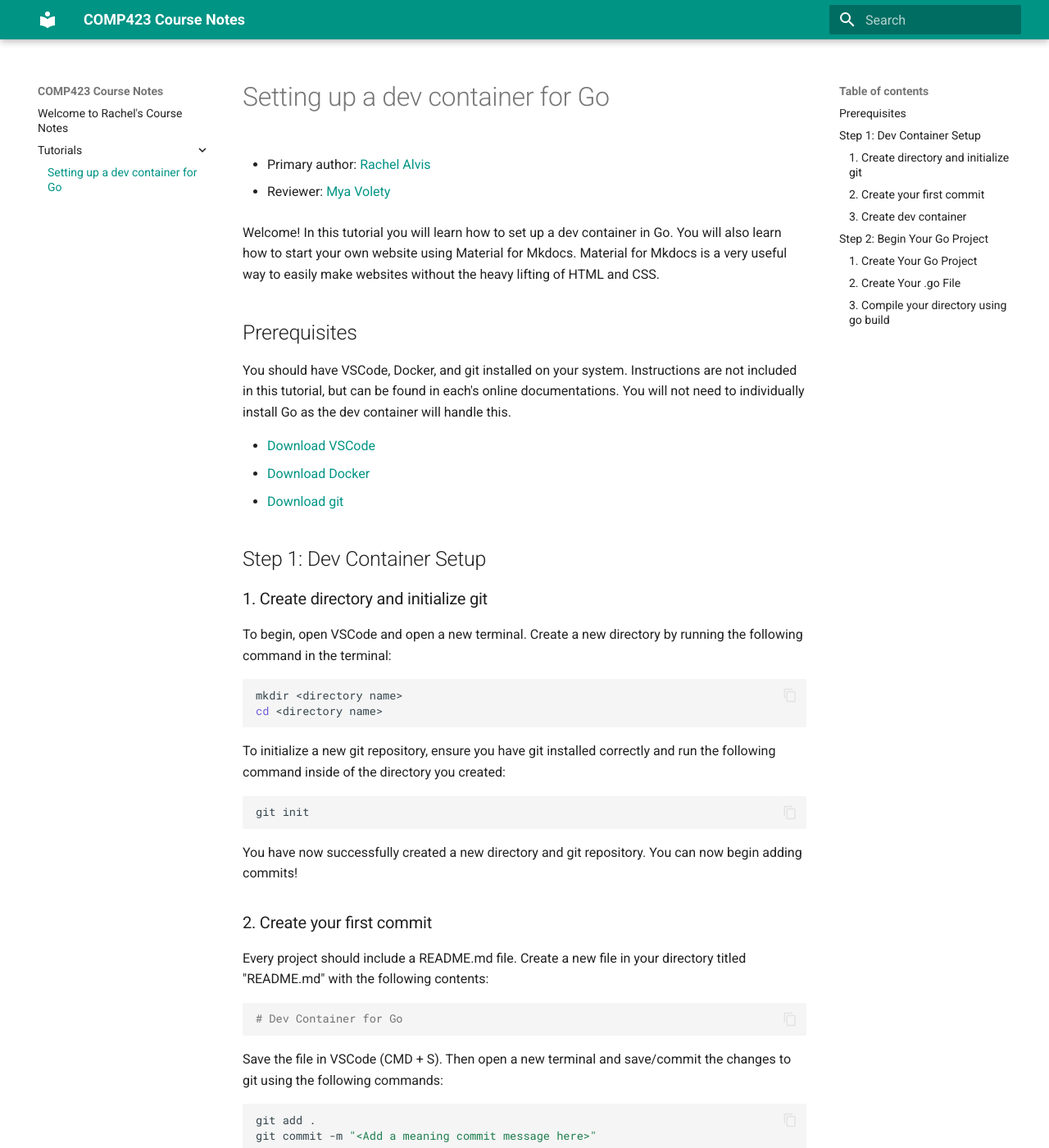
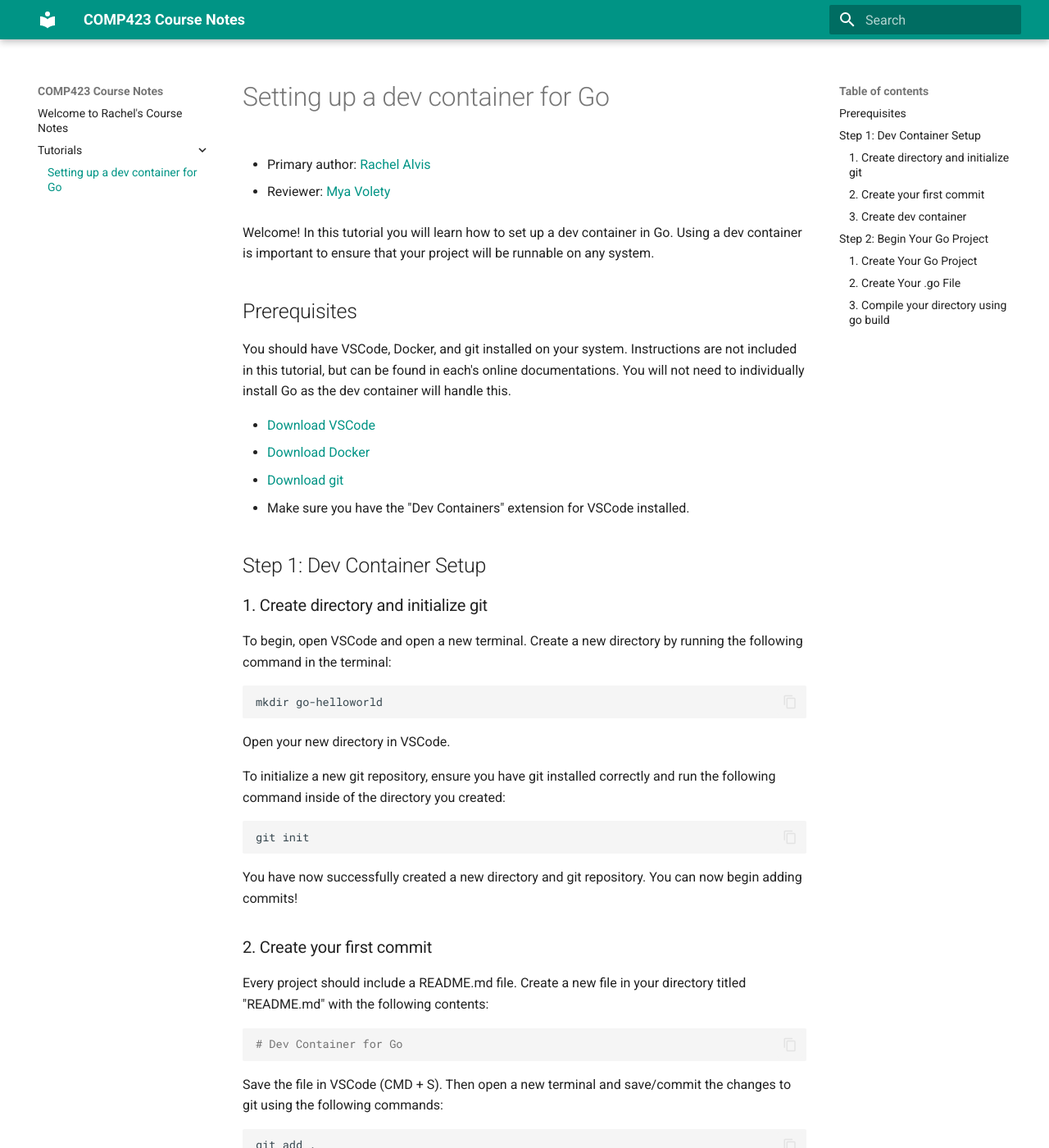
Before and after one commit to rcalvis/comp423-course-notes, an MkDocs documentation site: the page built from docs/tutorials/go-setup.md, in a window 1280 px wide and 1400 px high. Shown: the whole window at 82% size. Built offline with MkDocs 1.6.1 and Material for MkDocs 9.7.7, drawn with Linux system fonts in a browser that asks for light colours; some of the changed text lies outside the part shown.

Commit message:
Final draft of tutorial

````diff
--- a/docs/tutorials/go-setup.md
+++ b/docs/tutorials/go-setup.md
@@ -4,7 +4,7 @@
 
 * Reviewer: [Mya Volety](https://github.com/mvolety)
 
-Welcome! In this tutorial you will learn how to set up a dev container in Go. You will also learn how to start your own website using Material for Mkdocs. Material for Mkdocs is a very useful way to easily make websites without the heavy lifting of HTML and CSS.
+Welcome! In this tutorial you will learn how to set up a dev container in Go. Using a dev container is important to ensure that your project will be runnable on any system.
 
 ## Prerequisites
 
@@ -13,6 +13,7 @@
 * [Download VSCode](https://code.visualstudio.com/download)
 * [Download Docker](https://docs.docker.com/get-started/get-docker/)
 * [Download git](https://git-scm.com/downloads)
+* Make sure you have the "Dev Containers" extension for VSCode installed.
 
 ## Step 1: Dev Container Setup
 
@@ -21,9 +22,10 @@
 To begin, open VSCode and open a new terminal. Create a new directory by running the following command in the terminal:
 
 ``` bash
-mkdir <directory name>
-cd <directory name>
+mkdir go-helloworld
 ```
+
+Open your new directory in VSCode.
 
 To initialize a new git repository, ensure you have git installed correctly and run the following command inside of the directory you created:
 
@@ -74,7 +76,7 @@
 
 Save the file and commit to your git repo by following the same steps as before. Now, you will need to reopen your project in the dev container. To do so, open the command palette in VSCode with the following keyboard shortcut: CMD + Shift + P. Search for and click on "Dev Containers: Reopen in Container."
 
-To ensure you have correctly set up your dev container, run the following command in your terminal:
+Once you have reopened, your terminal should look different than before and should show the current working branch in parentheses. To ensure you have correctly set up your dev container, run the following command in your terminal:
 
 ``` bash
 go version
@@ -90,6 +92,7 @@
 
 ``` bash
 mkdir go-project
+cd go-project
 go mod init go-project
 ```
 
@@ -117,7 +120,7 @@
 
 You should see the output "Hello COMP423" in your terminal.
 
-### 3. Compile your directory using go build
+### 3. Compile your directory using `go build`
 
 To compile your directory, use the following command in your terminal:
 
````
